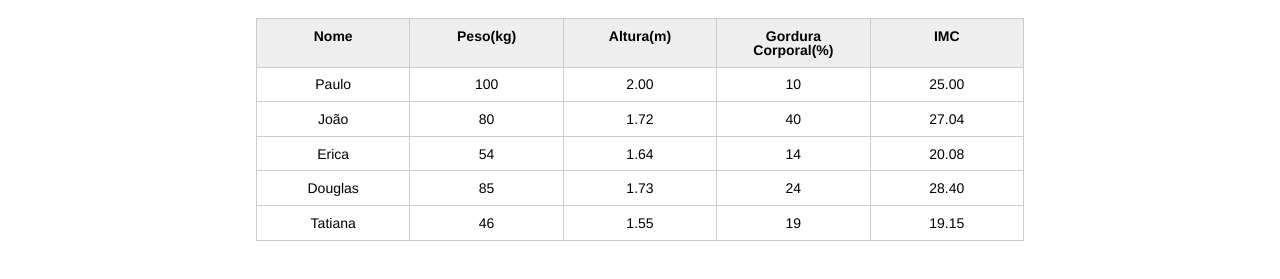
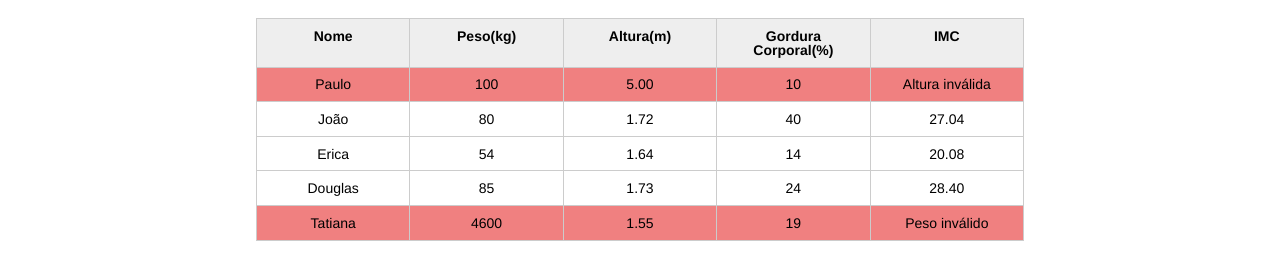
Before and after one commit to joabetc/javascript-course, a plain HTML site: page index.html in a window 1280 px wide. Shown: the part 123-402 px from the top of the page. Drawn offline with Linux system fonts and the light colour scheme.

Commit message:
Chaging table line background color when there is an invalid value

```diff
--- a/index.html
+++ b/index.html
@@ -31,7 +31,7 @@
 						<tr class="paciente" >
 							<td class="info-nome">Paulo</td>
 							<td class="info-peso">100</td>
-							<td class="info-altura">2.00</td>
+							<td class="info-altura">5.00</td>
 							<td class="info-gordura">10</td>
 							<td class="info-imc">0</td>
 						</tr>
@@ -61,7 +61,7 @@
 						</tr>
 						<tr class="paciente" >
 							<td class="info-nome">Tatiana</td>
-							<td class="info-peso">46</td>
+							<td class="info-peso">4600</td>
 							<td class="info-altura">1.55</td>
 							<td class="info-gordura">19</td>
 							<td class="info-imc">0</td>
--- a/js/principal.js
+++ b/js/principal.js
@@ -22,12 +22,14 @@ for(var i = 0; i < trPacientes.length; i++) {
         console.log("Peso inválido");
         pesoEhValido = false;
         tdIMC.textContent = "Peso inválido";
+        trPaciente.style.backgroundColor = "lightcoral";
     }
 
     if (altura <= 0 || altura >= 3) {
         console.log("Altura inválida");
         alturaEhValida = false;
         tdIMC.textContent = "Altura inválida";
+        trPaciente.style.backgroundColor = "lightcoral";
     }
 
     if (alturaEhValida && pesoEhValido) {
```
